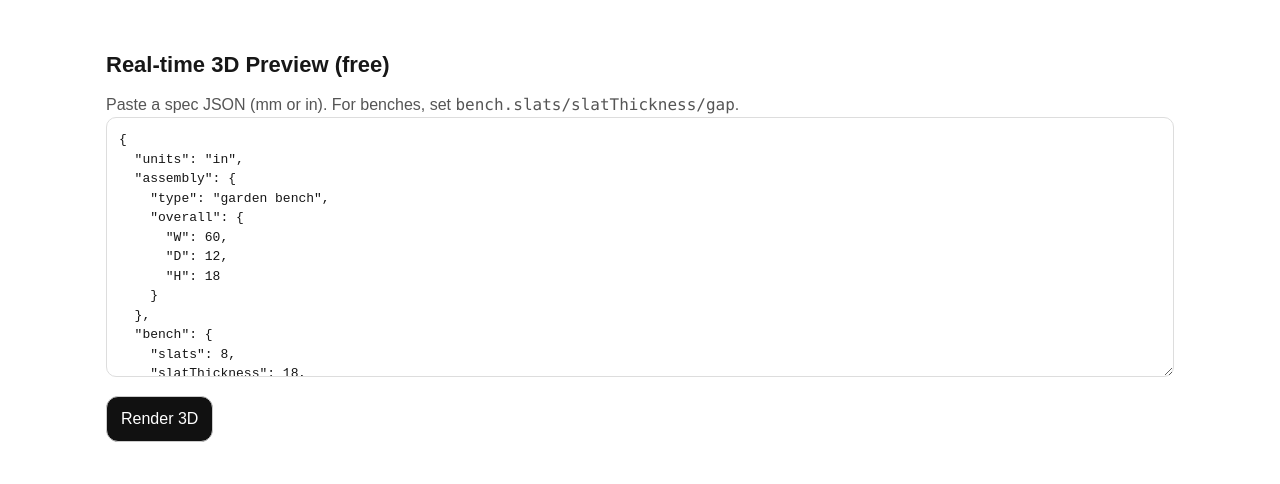
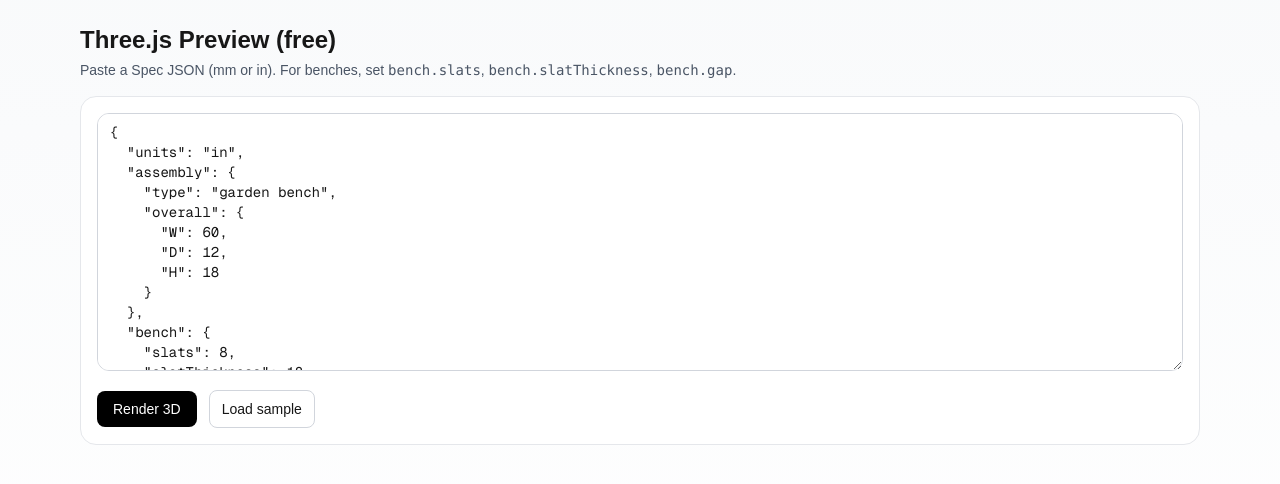
Before and after one commit to terrytao/cutlist-mvp, a Next.js app: page /dev/three-preview in a window 1280 px wide. Shown: the top 484 px of the page. Built offline with nearby package versions, Linux system fonts and the light colour scheme.

Commit message:
dev(three-preview): polish UI and add 'Load sample' button

```diff
--- a/src/app/dev/three-preview/page.tsx
+++ b/src/app/dev/three-preview/page.tsx
@@ -3,23 +3,23 @@
 import React, { useState } from 'react';
 import FurniturePreview3D from '@/components/FurniturePreview3D';
 
-function normalizeSpec(spec:any){
-  if ((spec?.units||'mm').toLowerCase()==='in') {
-    const k=25.4;
-    const o=spec.assembly?.overall||{};
+function normalizeSpec(spec: any) {
+  if ((spec?.units || 'mm').toLowerCase() === 'in') {
+    const k = 25.4;
+    const o = spec.assembly?.overall || {};
     spec = {
       ...spec,
-      units:'mm',
-      assembly:{ ...(spec.assembly||{}), overall:{ W:Math.round(o.W*k), D:Math.round(o.D*k), H:Math.round(o.H*k) } }
+      units: 'mm',
+      assembly: { ...(spec.assembly || {}), overall: { W: Math.round(o.W * k), D: Math.round(o.D * k), H: Math.round(o.H * k) } }
     };
   }
   return spec;
 }
 
-export default function ThreePreviewPage(){
+export default function ThreePreviewPage() {
   const example = {
-    units: "in",
-    assembly: { type: "garden bench", overall: { W: 60, D: 12, H: 18 } },
+    units: 'in',
+    assembly: { type: 'garden bench', overall: { W: 60, D: 12, H: 18 } },
     bench: { slats: 8, slatThickness: 18, gap: 6 }
   };
 
@@ -33,29 +33,54 @@
       const s = JSON.parse(text);
       if (!s?.assembly?.overall) throw new Error('Missing assembly.overall');
       setSpec(normalizeSpec(s));
-    } catch(e:any) { setSpec(null); setErr(e?.message||String(e)); }
+    } catch (e: any) {
+      setSpec(null);
+      setErr(e?.message || String(e));
+    }
   };
 
   return (
-    <div style={{ maxWidth:1100, margin:'32px auto', padding:16 }}>
-      <h1 style={{ fontSize:22, fontWeight:700, marginBottom:12 }}>Real-time 3D Preview (free)</h1>
-      <p style={{ color:'#555' }}>Paste a spec JSON (mm or in). For benches, set <code>bench.slats/slatThickness/gap</code>.</p>
+    <main className="min-h-[calc(100vh-60px)] bg-gradient-to-b from-gray-50 to-white dark:from-black dark:to-gray-950">
+      <div className="max-w-6xl mx-auto px-4 py-6 space-y-4">
+        <header className="space-y-1">
+          <h1 className="text-2xl font-semibold">Three.js Preview (free)</h1>
+          <p className="text-sm text-gray-600 dark:text-gray-300">
+            Paste a Spec JSON (mm or in). For benches, set <code>bench.slats</code>, <code>bench.slatThickness</code>, <code>bench.gap</code>.
+          </p>
+        </header>
 
-      <textarea value={text} onChange={e=>setText(e.target.value)} rows={12}
-        style={{ width:'100%', padding:12, border:'1px solid #ddd', borderRadius:10, fontFamily:'monospace' }} />
-      <div style={{ marginTop:12, display:'flex', gap:12 }}>
-        <button onClick={onRender}
-          style={{ padding:'10px 14px', borderRadius:12, border:'1px solid #ccc', background:'#111', color:'#fff' }}>
+        <section className="rounded-2xl border border-gray-200 dark:border-gray-800 bg-white dark:bg-gray-900 p-4">
+          <textarea
+            value={text}
+            onChange={(e) => setText(e.target.value)}
+            rows={12}
+            className="w-full rounded-xl border border-gray-300 dark:border-gray-700 bg-white dark:bg-gray-950 px-3 py-2 text-sm font-mono leading-5 focus:ring-2 focus:ring-black dark:focus:ring-white"
+            spellCheck={false}
+          />
+          <div className="mt-3 flex items-center gap-3">
+            <button
+              onClick={onRender}
+              className="inline-flex items-center justify-center rounded-lg bg-black text-white hover:bg-gray-800 px-4 py-2 text-sm"
+            >
               Render 3D
             </button>
-        {err && <span style={{ color:'#b00020' }}>{err}</span>}
+            <button
+              onClick={() => { setText(JSON.stringify(example, null, 2)); setErr(''); }}
+              className="inline-flex items-center justify-center rounded-lg border border-gray-300 dark:border-gray-700 bg-white dark:bg-gray-950 hover:bg-gray-50 dark:hover:bg-gray-900 px-3 py-2 text-sm"
+            >
+              Load sample
+            </button>
+            {err && <span className="text-sm text-red-600">{err}</span>}
           </div>
+        </section>
 
         {spec && (
-        <div style={{ marginTop:16 }}>
+          <section className="rounded-2xl border border-gray-200 dark:border-gray-800 bg-white dark:bg-gray-900 p-4">
+            <div className="mb-2 text-sm text-gray-600 dark:text-gray-300">Interactive — rotate/zoom; use the Download PNG button above canvas.</div>
             <FurniturePreview3D spec={spec} />
-        </div>
+          </section>
         )}
       </div>
+    </main>
   );
 }
```
Lines whose indentation alone changed are shown as unchanged.
